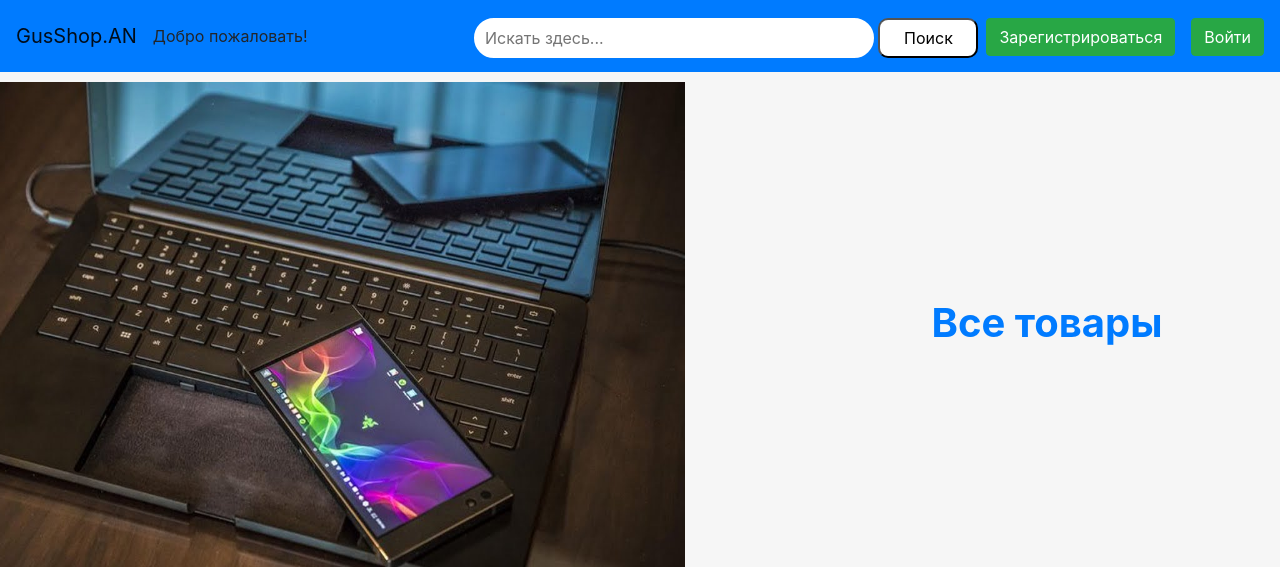
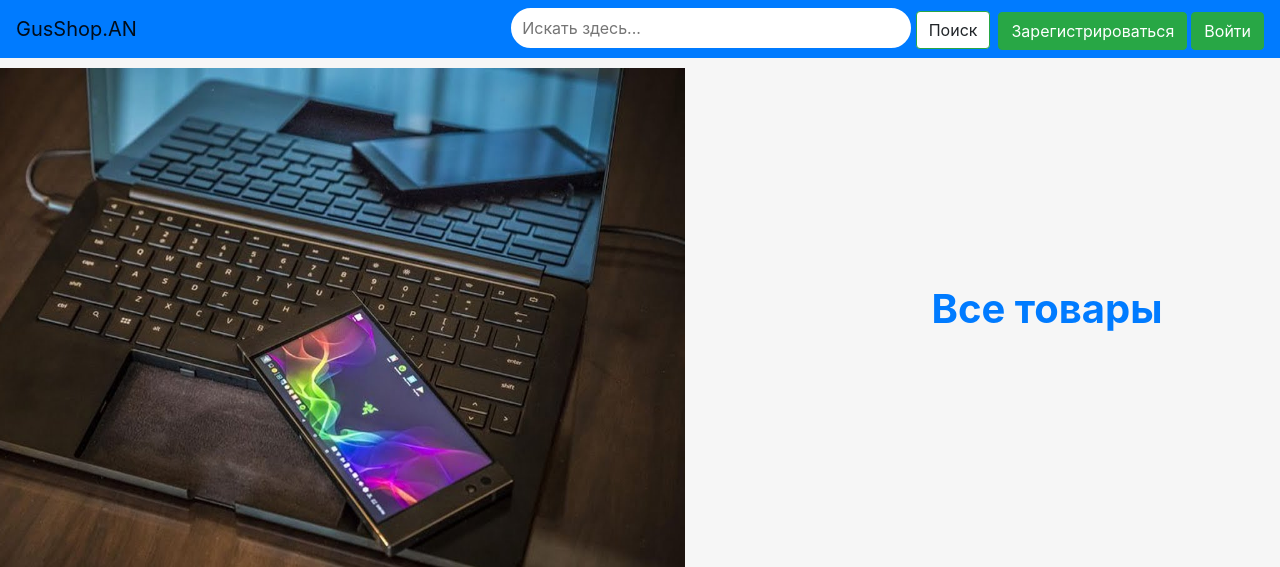
Before and after one commit to KarpovDaniel/flask_project, a Flask app: page / in a window 1280 px wide; the page is wider, and only the part inside the window is pictured. Shown: the top 567 px of that part. Run offline with Flask 2, Linux system fonts and the light colour scheme; lists and menus that the app fills with data are empty; some libraries are stand-ins or nearby versions.

Commit message:
update design

```diff
--- a/templates/base.html
+++ b/templates/base.html
@@ -20,21 +20,17 @@
         <span class="navbar-toggler-icon"></span>
     </button>
     <div class="collapse navbar-collapse" id="navbarSupportedContent">
-        <ul class="navbar-nav mr-auto">
-            <p class="mt-3"> Добро пожаловать! </p class="mt-3">
-        </ul>
+        <ul class="navbar-nav mr-auto"> </ul>
         <ul class="navbar-nav">
             <li class="nav-item mr-2">
                 <form action="/index" method="get">
                     <input name="s" placeholder="Искать здесь..." type="search"
-                           class="mt-1"
                            style="width:400px; height: 40px; border: 5px solid #ffffff;
                     border-radius:30px; padding: 6px;">
-                    <button class="mt-1"
-                            style="height:50px;width:100px; border-radius:10px;
-                             background-color: #ffffff; height:40px;"
+                    <a class="btn btn-success"
+                            style="background-color: #ffffff;"
                             type="submit">Поиск
-                    </button>
+                    </a>
                 </form>
             </li>
             {% if current_user.is_authenticated %}
@@ -44,10 +40,10 @@
             </li>
             {% else %}
             <li class="nav-item">
-                <a class="btn btn-success mt-1 mr-3" href="/register">Зарегистрироваться</a>
+                <a class="btn btn-success mt-1 mr-1" href="/register"> Зарегистрироваться </a>
             </li>
             <li class="nav-item">
-                <a class="btn btn-success mt-1 " href="/login">Войти</a>
+                <a class="btn btn-success mt-1 " href="/login"> Войти </a>
             </li>
             {% endif %}
         </ul>
@@ -69,7 +65,7 @@
 
 <footer id="sticky-footer" class="footer py-4 bg-primary text-white-50 mt-1">
     <div class="text-center">
-        <small>Copyright &copy; Gus-shop.AN</small>
+        <small> Copyright &copy; Gus-shop.AN </small>
     </div>
 </footer>
 
```
Also changed, not shown: db/blogs.sqlite.
